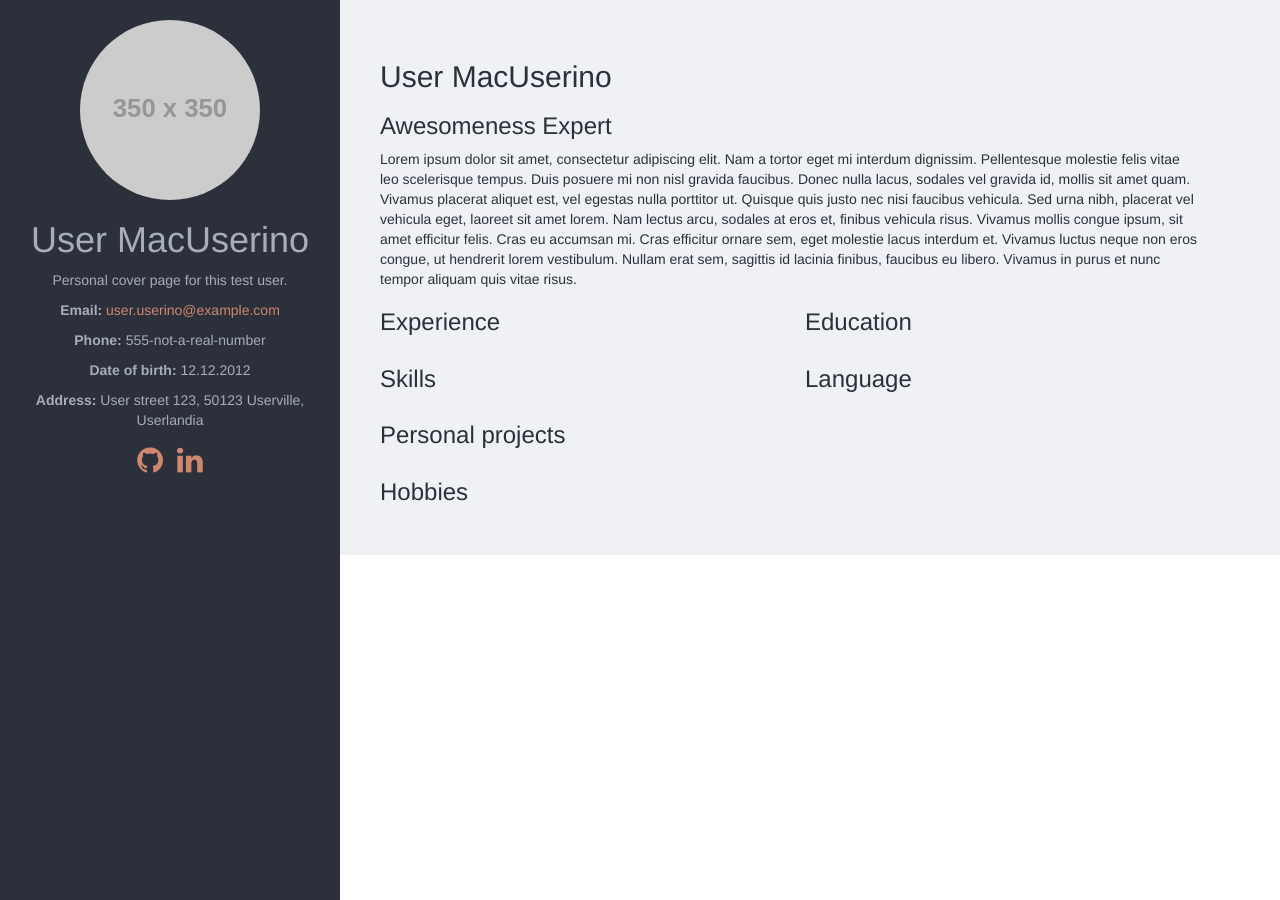
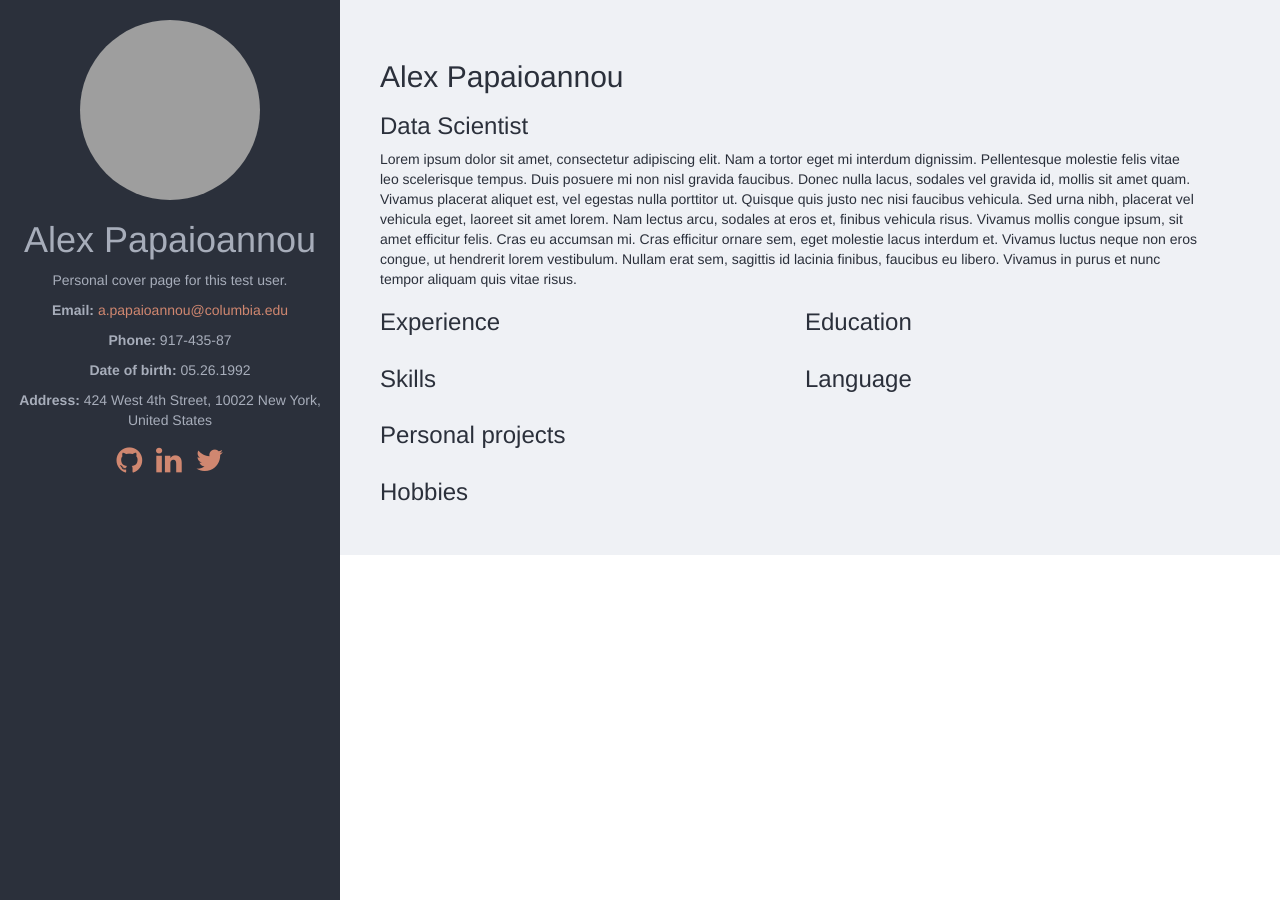
Before and after one commit to alex-papaioannou/home, a Jekyll site: the page built from index.html, in a window 1280 px wide. Built offline with Jekyll 4.4.1, drawn with Linux system fonts in a browser that asks for light colours; nearby versions of some CDN libraries; grey boxes are pictures that could not be loaded.

Commit message:
Update _config.yml

```diff
--- a/_config.yml
+++ b/_config.yml
@@ -6,20 +6,20 @@
 # 'jekyll serve'. If you change this file, please restart the server process.
 
 # Site settings
-name: User MacUserino # Your name.
-email: user.userino@example.com # Your email
+name: Alex Papaioannou # Your name.
+email: a.papaioannou@columbia.edu # Your email
 
 # Use consideration when using these, publicly available contact information
 # and place of residence is not something you might want to have.
 tagline: Personal cover page for this test user. # Appears on the sidebar bellow your name.
-address: User street 123, 50123 Userville, Userlandia # Your address
-phone: 555-not-a-real-number # Your phone number
-dob: 12.12.2012 # Your date of birth
-image: http://placehold.it/350x350
-title: Awesomeness Expert # Your title eg. Writer, programmer, welder, etc.
-github_username:  foobarbizbuzhopefullynotrealuser # Your github username
-linkedin_url: https://linkedin.com/profile/sample # Your linkedin public url
-twitter_handle: # Your twitter handle
+address: 424 West 4th Street, 10022 New York, United States # Your address
+phone: 917-435-87 # Your phone number
+dob: 05.26.1992 # Your date of birth
+image: https://www.dropbox.com/s/t1u7ya0nk1z5z2i/AP_professional_photo.png?dl=0
+title: Data Scientist # Your title eg. Writer, programmer, welder, etc.
+github_username:  apapaioannou92 # Your github username
+linkedin_url: https://www.linkedin.com/in/apapaio/ # Your linkedin public url
+twitter_handle: https://twitter.com/alexpap2018 # Your twitter handle
 
 abstract: > # Here you should write a brief summary about yourself.
    Lorem ipsum dolor sit amet, consectetur adipiscing elit. Nam a tortor eget mi interdum dignissim. Pellentesque molestie felis vitae leo scelerisque tempus. Duis posuere mi non nisl gravida faucibus. Donec nulla lacus, sodales vel gravida id, mollis sit amet quam. Vivamus placerat aliquet est, vel egestas nulla porttitor ut. Quisque quis justo nec nisi faucibus vehicula. Sed urna nibh, placerat vel vehicula eget, laoreet sit amet lorem. Nam lectus arcu, sodales at eros et, finibus vehicula risus. Vivamus mollis congue ipsum, sit amet efficitur felis. Cras eu accumsan mi. Cras efficitur ornare sem, eget molestie lacus interdum et. Vivamus luctus neque non eros congue, ut hendrerit lorem vestibulum. Nullam erat sem, sagittis id lacinia finibus, faucibus eu libero. Vivamus in purus et nunc tempor aliquam quis vitae risus.
```
